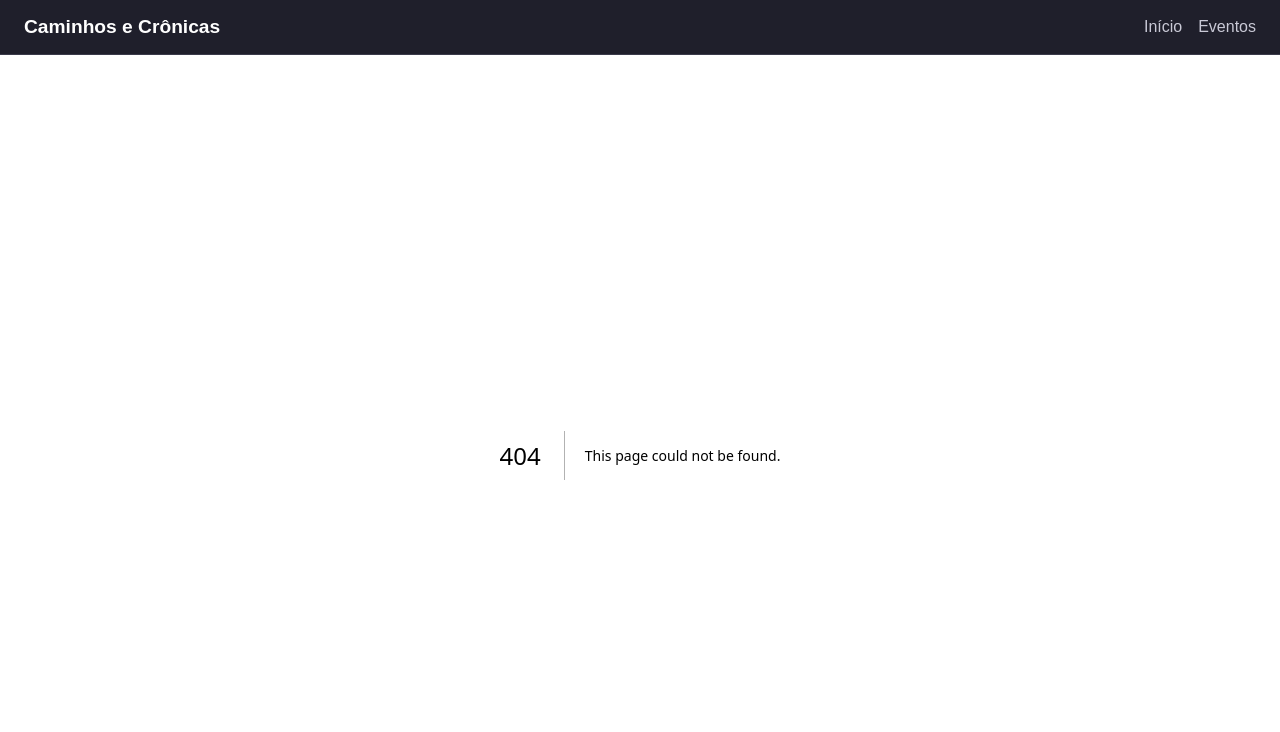
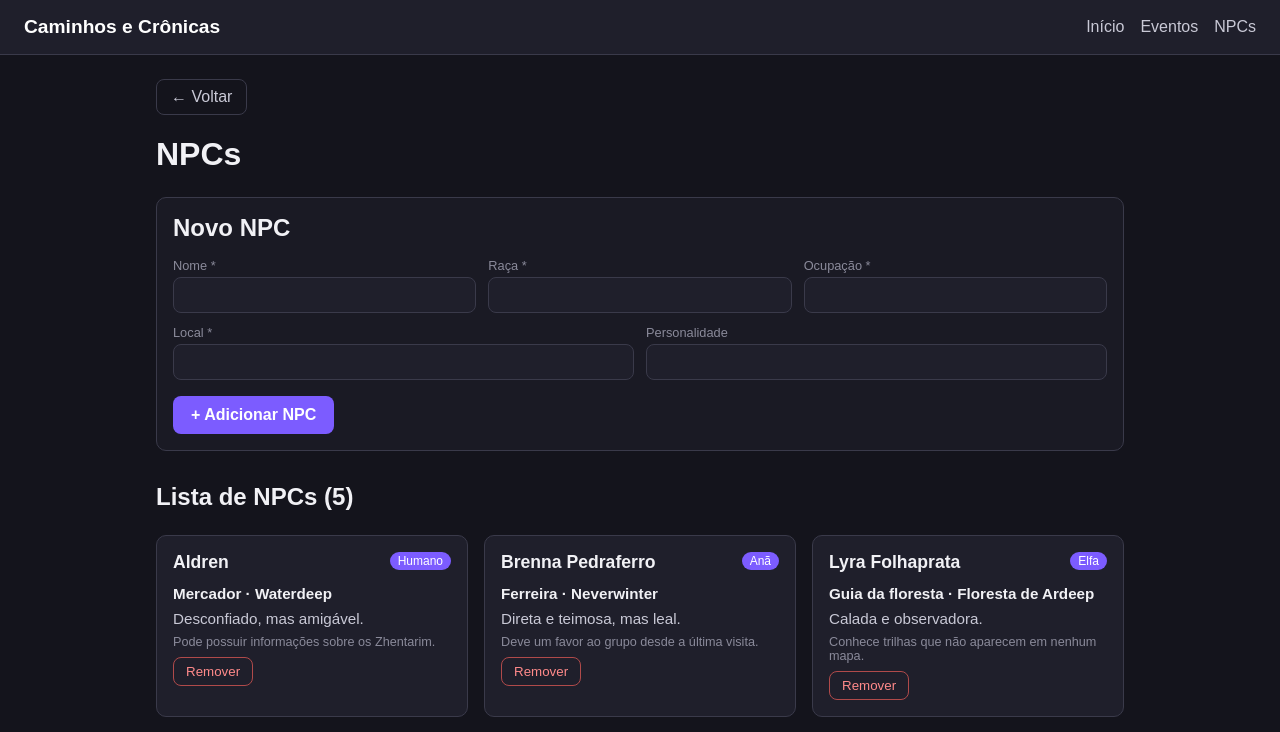
Before and after one commit to Koharu-Dream/CaminhosECronicas, a Next.js app: page /npcs in a window 1280 px wide. Before the commit this address had no page. Shown: the top 732 px of the page. Built offline with nearby package versions, Linux system fonts and the light colour scheme.

Commit message:
feat: add NPCs page with NPCCard, add and remove NPCs

```diff
--- a/src/components/Header.js
+++ b/src/components/Header.js
@@ -10,6 +10,7 @@ export default function Header() {
       <nav className={styles.nav}>
         <Link href="/">Início</Link>
         <Link href="/events">Eventos</Link>
+        <Link href="/npcs">NPCs</Link>
       </nav>
     </header>
   );
--- /dev/null
+++ b/src/components/NPCCard.js
@@ -0,0 +1,27 @@
+import Card from "./Card";
+import styles from "./NPCCard.module.css";
+
+export default function NPCCard({
+  name,
+  race,
+  occupation,
+  location,
+  personality,
+  notes,
+  onRemove,
+}) {
+  return (
+    <Card title={name} tag={race}>
+      <p className={styles.role}>
+        {occupation} · {location}
+      </p>
+      {personality && <p className={styles.text}>{personality}</p>}
+      {notes && <small className={styles.notes}>{notes}</small>}
+      {onRemove && (
+        <button className={styles.remove} onClick={onRemove}>
+          Remover
+        </button>
+      )}
+    </Card>
+  );
+}
--- /dev/null
+++ b/src/components/NPCCard.module.css
@@ -0,0 +1,27 @@
+.role {
+  margin: 0;
+  color: #f1f1f5;
+  font-weight: bold;
+}
+
+.text {
+  margin: 0;
+}
+
+.notes {
+  color: #8a8a9a;
+}
+
+.remove {
+  align-self: flex-start;
+  padding: 6px 12px;
+  border: 1px solid #b04a4a;
+  border-radius: 8px;
+  background: transparent;
+  color: #ff8a8a;
+  cursor: pointer;
+}
+
+.remove:hover {
+  background: #3a1f24;
+}
--- /dev/null
+++ b/src/components/NPCForm.js
@@ -0,0 +1,62 @@
+import { useState } from "react";
+import styles from "./NPCForm.module.css";
+
+const fields = [
+  { name: "name", label: "Nome", required: true },
+  { name: "race", label: "Raça", required: true },
+  { name: "occupation", label: "Ocupação", required: true },
+  { name: "location", label: "Local", required: true },
+  { name: "personality", label: "Personalidade", required: false },
+];
+
+const emptyForm = {
+  name: "",
+  race: "",
+  occupation: "",
+  location: "",
+  personality: "",
+};
+
+export default function NPCForm({ onAdd }) {
+  const [form, setForm] = useState(emptyForm);
+
+  function handleChange(event) {
+    const { name, value } = event.target;
+    setForm({ ...form, [name]: value });
+  }
+
+  function handleSubmit(event) {
+    event.preventDefault();
+    if (form.name.trim() === "") return;
+    onAdd(form);
+    setForm(emptyForm);
+  }
+
+  return (
+    <form className={styles.form} onSubmit={handleSubmit}>
+      <h2 className={styles.title}>Novo NPC</h2>
+
+      <div className={styles.fields}>
+        {fields.map((field) => (
+          <label key={field.name} className={styles.field}>
+            <span>
+              {field.label}
+              {field.required && " *"}
+            </span>
+            <input
+              className={styles.input}
+              name={field.name}
+              value={form[field.name]}
+              onChange={handleChange}
+              required={field.required}
+            />
+          </label>
+        ))}
+      </div>
+
+      <button type="submit" className={styles.submit}>
+        + Adicionar NPC
+      </button>
+    </form>
+  );
+}
--- /dev/null
+++ b/src/components/NPCForm.module.css
@@ -0,0 +1,54 @@
+.form {
+  display: flex;
+  flex-direction: column;
+  gap: 16px;
+  margin: 24px 0 32px;
+  padding: 16px;
+  border: 1px solid #3a3a4a;
+  border-radius: 10px;
+  background: #1a1a24;
+}
+
+.title {
+  margin: 0;
+}
+
+.fields {
+  display: flex;
+  flex-wrap: wrap;
+  gap: 12px;
+}
+
+.field {
+  display: flex;
+  flex-direction: column;
+  gap: 4px;
+  flex: 1 1 180px;
+  color: #8a8a9a;
+  font-size: 0.8rem;
+}
+
+.input {
+  padding: 8px;
+  border: 1px solid #3a3a4a;
+  border-radius: 8px;
+  background: #1f1f2b;
+  color: #f1f1f5;
+  font-size: 1rem;
+}
+
+.submit {
+  align-self: flex-start;
+  padding: 10px 18px;
+  border: none;
+  border-radius: 8px;
+  background: #7c5cff;
+  color: #fff;
+  font-size: 1rem;
+  font-weight: bold;
+  cursor: pointer;
+}
+
+.submit:hover {
+  background: #6a49f0;
+}
--- /dev/null
+++ b/src/data/npcs.json
@@ -0,0 +1,47 @@
+[
+  {
+    "id": 1,
+    "name": "Aldren",
+    "race": "Humano",
+    "occupation": "Mercador",
+    "location": "Waterdeep",
+    "personality": "Desconfiado, mas amigável.",
+    "notes": "Pode possuir informações sobre os Zhentarim."
+  },
+  {
+    "id": 2,
+    "name": "Brenna Pedraferro",
+    "race": "Anã",
+    "occupation": "Ferreira",
+    "location": "Neverwinter",
+    "personality": "Direta e teimosa, mas leal.",
+    "notes": "Deve um favor ao grupo desde a última visita."
+  },
+  {
+    "id": 3,
+    "name": "Lyra Folhaprata",
+    "race": "Elfa",
+    "occupation": "Guia da floresta",
+    "location": "Floresta de Ardeep",
+    "personality": "Calada e observadora.",
+    "notes": "Conhece trilhas que não aparecem em nenhum mapa."
+  },
+  {
+    "id": 4,
+    "name": "Capitão Doran",
+    "race": "Humano",
+    "occupation": "Capitão da guarda",
+    "location": "Baldur's Gate",
+    "personality": "Rígido, mas justo.",
+    "notes": "Suspeita de contrabando no porto."
+  },
+  {
+    "id": 5,
+    "name": "Pip Pésligeiros",
+    "race": "Halfling",
+    "occupation": "Estalajadeiro",
+    "location": "Estrada do Norte",
+    "personality": "Falante e gentil.",
+    "notes": "Ouve todos os boatos da região."
+  }
+]
--- /dev/null
+++ b/src/pages/npcs.js
@@ -0,0 +1,44 @@
+import { useState } from "react";
+import BackButton from "../components/BackButton";
+import NPCCard from "../components/NPCCard";
+import NPCForm from "../components/NPCForm";
+import initialNpcs from "../data/npcs.json";
+
+export default function NPCs() {
+  const [npcs, setNpcs] = useState(initialNpcs);
+
+  function handleAdd(newNpc) {
+    setNpcs([...npcs, { ...newNpc, id: Date.now() }]);
+  }
+
+  function handleRemove(id) {
+    setNpcs(npcs.filter((npc) => npc.id !== id));
+  }
+
+  return (
+    <main className="container">
+      <BackButton href="/" />
+      <h1>NPCs</h1>
+
+      <NPCForm onAdd={handleAdd} />
+
+      <h2>Lista de NPCs ({npcs.length})</h2>
+      {npcs.length === 0 && <p>Nenhum NPC por aqui. Adicione o primeiro!</p>}
+
+      <section className="cardList">
+        {npcs.map((npc) => (
+          <NPCCard
+            key={npc.id}
+            name={npc.name}
+            race={npc.race}
+            occupation={npc.occupation}
+            location={npc.location}
+            personality={npc.personality}
+            notes={npc.notes}
+            onRemove={() => handleRemove(npc.id)}
+          />
+        ))}
+      </section>
+    </main>
+  );
+}
--- a/src/styles/globals.css
+++ b/src/styles/globals.css
@@ -47,3 +47,9 @@ body {
 .button:hover {
   background: #6a49f0;
 }
+
+.actions {
+  display: flex;
+  flex-wrap: wrap;
+  gap: 12px;
+}
```
Also changed, not shown: src/pages/index.js (+8 -3 lines).
